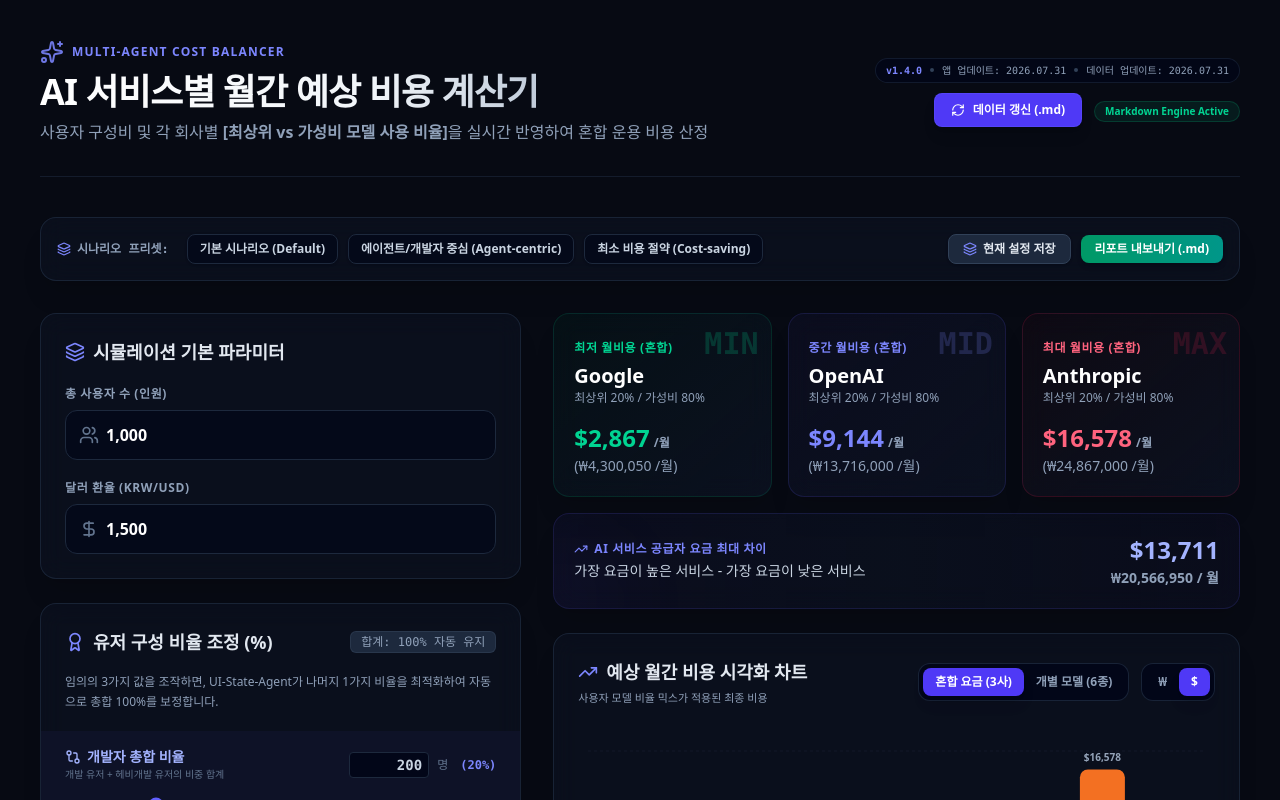
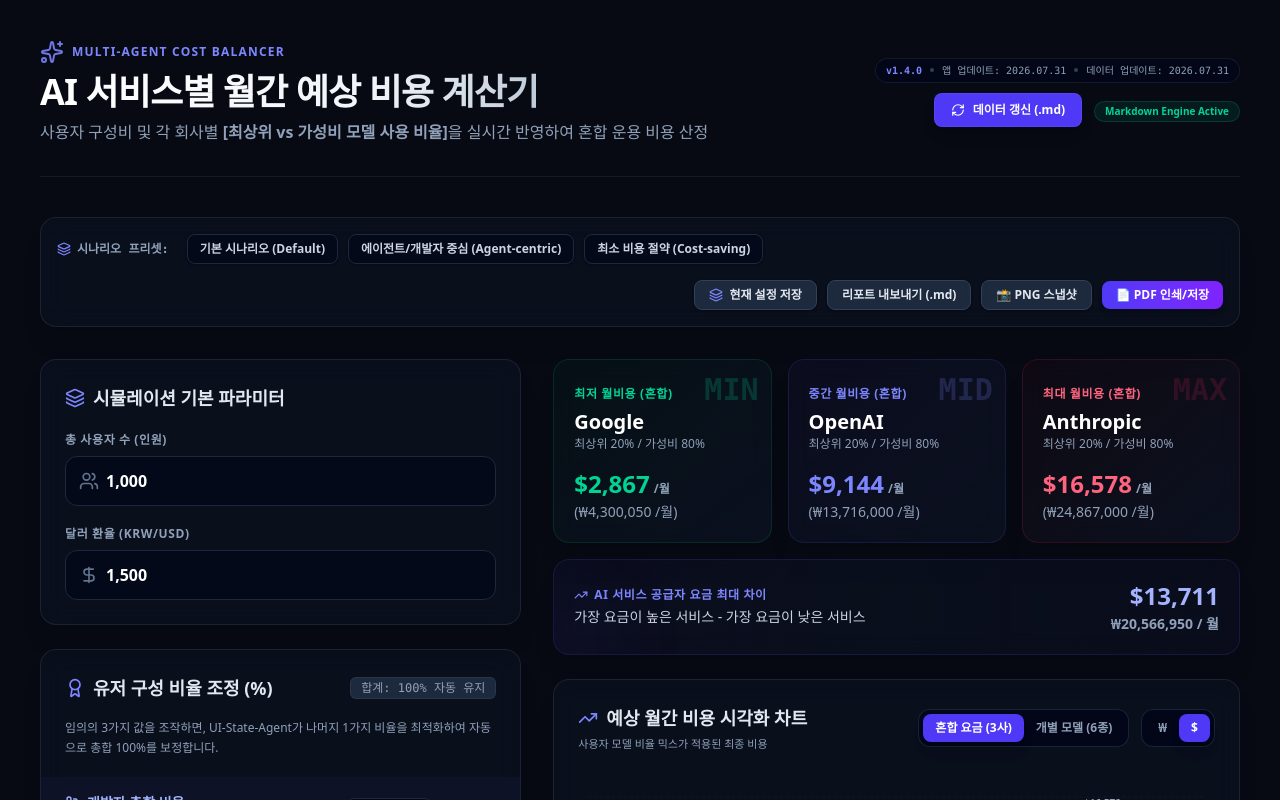
Before and after one commit to yourjp/ai_cost_simulator, a Next.js app: page / in a window 1280 px wide. Shown: the top 800 px of the page. Built offline with nearby package versions, Linux system fonts and the light colour scheme.

Commit message:
feat: implement dynamic PNG snapshot capture and print media PDF layout styles

```diff
--- a/src/components/calculator/CalculatorDashboard.tsx
+++ b/src/components/calculator/CalculatorDashboard.tsx
@@ -780,6 +780,56 @@
     document.body.removeChild(link);
   };
 
+  const handleCapturePng = () => {
+    const captureArea = document.getElementById('dashboard-capture-area');
+    if (!captureArea) return;
+
+    const runCapture = (html2canvasLib: any) => {
+      alert('📸 대시보드 스냅샷을 생성 중입니다. 잠시만 기다려 주세요...');
+      html2canvasLib(captureArea, {
+        useCORS: true,
+        scale: 2,
+        backgroundColor: '#070a13',
+        logging: false
+      }).then((canvas: HTMLCanvasElement) => {
+        const link = document.createElement('a');
+        link.href = canvas.toDataURL('image/png');
+        link.download = `AI_Cost_Simulator_Snapshot_${new Date().toISOString().slice(0, 10)}.png`;
+        document.body.appendChild(link);
+        link.click();
+        document.body.removeChild(link);
+      }).catch((err: any) => {
+        console.error('Capture failed', err);
+        alert('❌ 스냅샷 캡처 중 오류가 발생했습니다.');
+      });
+    };
+
+    const globalHtml2canvas = (window as any).html2canvas;
+    if (globalHtml2canvas) {
+      runCapture(globalHtml2canvas);
+    } else {
+      const script = document.createElement('script');
+      script.src = 'https://cdnjs.cloudflare.com/ajax/libs/html2canvas/1.4.1/html2canvas.min.js';
+      script.async = true;
+      script.onload = () => {
+        const loadedLib = (window as any).html2canvas;
+        if (loadedLib) {
+          runCapture(loadedLib);
+        } else {
+          alert('❌ 스냅샷 라이브러리(html2canvas) 로드 실패.');
+        }
+      };
+      script.onerror = () => {
+        alert('❌ 스냅샷 라이브러리 로딩 중 오류가 발생했습니다.');
+      };
+      document.head.appendChild(script);
+    }
+  };
+
+  const handlePrintPdf = () => {
+    window.print();
+  };
+
   // Formatting helpers
   const formatNumber = (num: number, maxDecimals: number = 0) => {
     return new Intl.NumberFormat('ko-KR', { maximumFractionDigits: maxDecimals }).format(num);
@@ -900,6 +950,66 @@
 
   return (
     <div className="min-h-screen bg-[#070a13] bg-[radial-gradient(ellipse_at_top_right,_var(--tw-gradient-stops))] from-indigo-950/20 via-[#070a13] to-[#070a13] text-slate-100 p-6 md:p-10 font-sans">
+      <style>{`
+        @media print {
+          /* Hide all control panels, preset bars, files uploader, headers, and footer */
+          header,
+          footer,
+          .no-print,
+          section.mb-8, /* preset quickbar */
+          button,
+          input,
+          select,
+          .hidden,
+          .flex.items-center.gap-2.text-\\[10px\\], /* version tags */
+          div.mb-6.flex.flex-wrap { /* inline configuration selectors */
+            display: none !important;
+          }
+
+          /* Force A4 print layout to fit print width with high legibility */
+          #dashboard-capture-area {
+            display: grid !important;
+            grid-template-columns: 1fr !important;
+            gap: 1.5rem !important;
+            width: 100% !important;
+            max-width: 100% !important;
+            background: #ffffff !important;
+            color: #0f172a !important;
+            padding: 0 !important;
+            margin: 0 !important;
+          }
+
+          /* Invert card borders and slate dark colors to white paper formats */
+          .bg-slate-900\\/40,
+          .bg-slate-900\\/30,
+          .bg-slate-950\\/40,
+          .bg-slate-950\\/20 {
+            background-color: #ffffff !important;
+            background: #ffffff !important;
+            border: 1px solid #cbd5e1 !important;
+            color: #0f172a !important;
+            box-shadow: none !important;
+          }
+
+          .text-slate-100,
+          .text-slate-200,
+          .text-slate-300,
+          .text-white {
+            color: #0f172a !important;
+          }
+
+          .text-slate-400,
+          .text-slate-500 {
+            color: #475569 !important;
+          }
+
+          /* Keep visual borders visible on tables during PDF generation */
+          table, th, td {
+            border-color: #e2e8f0 !important;
+            color: #0f172a !important;
+          }
+        }
+      `}</style>
 
       {/* 1. Header Area */}
       <header className="max-w-7xl mx-auto mb-10 text-center md:text-left flex flex-col md:flex-row md:items-center md:justify-between gap-6 border-b border-slate-800/60 pb-8">
@@ -990,7 +1100,7 @@
           )}
         </div>
 
-        <div className="flex items-center gap-2.5 ml-auto">
+        <div className="flex flex-wrap items-center gap-2.5 ml-auto">
           <button
             onClick={handleSavePreset}
             className="flex items-center gap-1.5 px-3.5 py-1.5 bg-slate-800 hover:bg-slate-700 border border-slate-700 hover:border-slate-600 text-slate-200 hover:text-white rounded-lg text-xs font-bold transition-all duration-200 shadow"
@@ -1000,15 +1110,27 @@
           </button>
           <button
             onClick={handleExportReport}
-            className="flex items-center gap-1.5 px-3.5 py-1.5 bg-gradient-to-r from-emerald-600 to-teal-600 hover:from-emerald-500 hover:to-teal-500 active:from-emerald-700 active:to-teal-700 text-white rounded-lg text-xs font-extrabold transition-all duration-200 shadow-md"
+            className="flex items-center gap-1.5 px-3.5 py-1.5 bg-slate-800 hover:bg-slate-700 border border-slate-700 hover:border-slate-600 text-slate-200 hover:text-white rounded-lg text-xs font-bold transition-all duration-200 shadow"
           >
             <span>리포트 내보내기 (.md)</span>
           </button>
+          <button
+            onClick={handleCapturePng}
+            className="flex items-center gap-1.5 px-3.5 py-1.5 bg-slate-800 hover:bg-slate-700 border border-slate-700 hover:border-slate-600 text-slate-200 hover:text-white rounded-lg text-xs font-bold transition-all duration-200 shadow"
+          >
+            <span>📸 PNG 스냅샷</span>
+          </button>
+          <button
+            onClick={handlePrintPdf}
+            className="flex items-center gap-1.5 px-3.5 py-1.5 bg-gradient-to-r from-indigo-600 to-violet-600 hover:from-indigo-500 hover:to-violet-500 active:from-indigo-700 active:to-violet-700 text-white rounded-lg text-xs font-extrabold transition-all duration-200 shadow-md"
+          >
+            <span>📄 PDF 인쇄/저장</span>
+          </button>
         </div>
       </section>
 
       {/* Main Layout Grid */}
-      <main className="max-w-7xl mx-auto grid grid-cols-1 lg:grid-cols-12 gap-8">
+      <main id="dashboard-capture-area" className="max-w-7xl mx-auto grid grid-cols-1 lg:grid-cols-12 gap-8">
 
         {/* Left Side: Inputs & UI-State-Agent Controls (5 cols) */}
         <section className="lg:col-span-5 flex flex-col gap-6">
```
Also changed, not shown: 1 other file (tests, documents, lock files or other folders).
